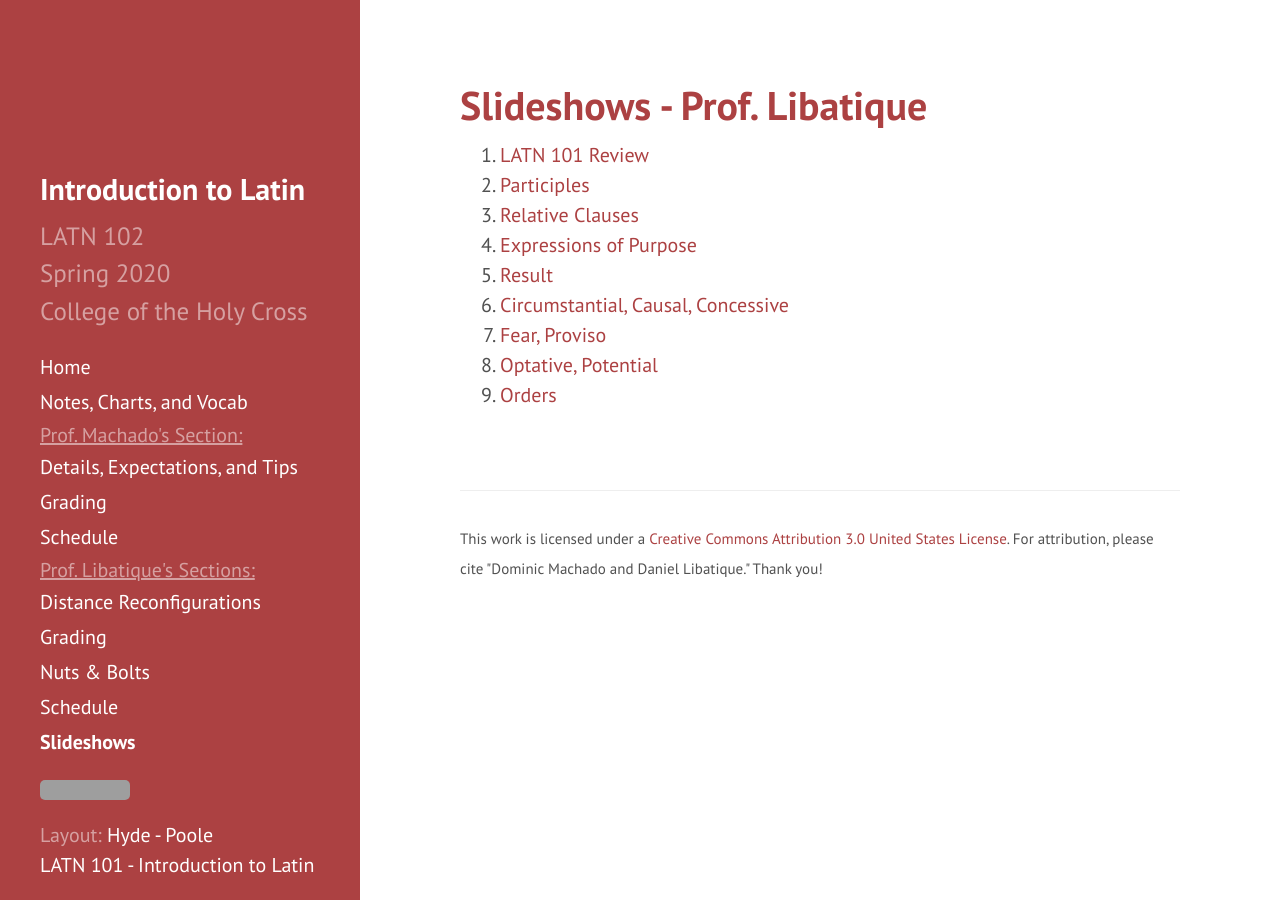
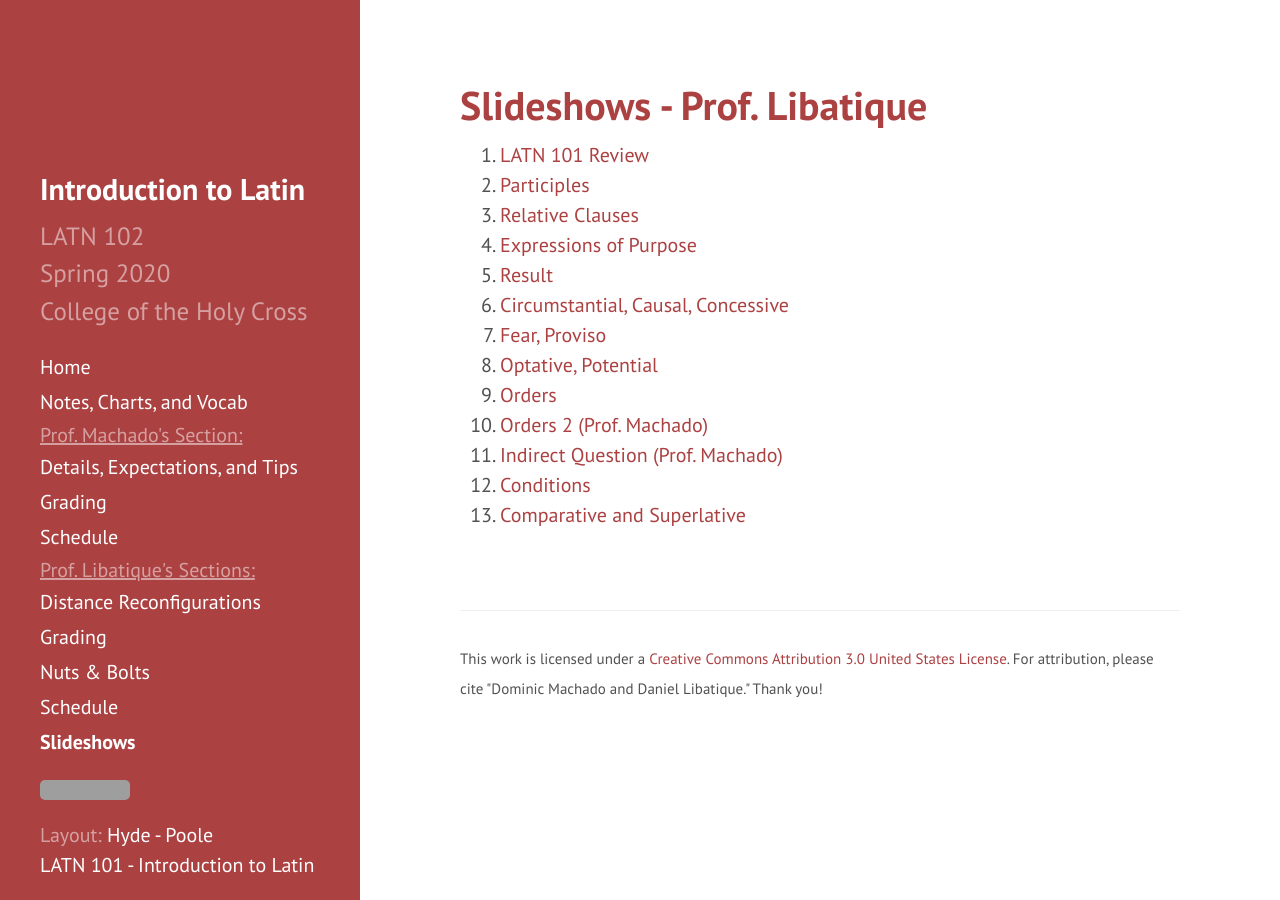
Before and after one commit to DLibatique/LATN102-S20, a Jekyll site: the page built from _pages/slideshows-DL.md, in a window 1280 px wide. Built offline with Jekyll 4.4.1, drawn with Linux system fonts in a browser that asks for light colours; grey boxes are pictures that could not be loaded.

Commit message:
added remaining slideshows for semester

```diff
--- a/_pages/slideshows-DL.md
+++ b/_pages/slideshows-DL.md
@@ -15,3 +15,7 @@ permalink: slideshows-DL
 7. [Fear, Proviso](https://docs.google.com/presentation/d/15VLm3qFn2ML6qeL9WyUtLJ4fJN8Vd18PUB1qMocsScU/edit?usp=sharing)
 8. [Optative, Potential](https://docs.google.com/presentation/d/1BrjazVe331mnbAaMZFHJGiNOPuaM9-5BSwFrBTitON4/edit?usp=sharing)
 9. [Orders](https://docs.google.com/presentation/d/1xcNNGWRZckOZWd4KtiJH5mYRjmXLYPi8ue7AcntNEfI/edit?usp=sharing)
+10. [Orders 2 (Prof. Machado)](https://docs.google.com/presentation/d/1jfcjXx9OJZMGm4HiSZgH2cj4X4jeJZoubo5h4jQ1DAI/edit?usp=sharing)
+11. [Indirect Question (Prof. Machado)](https://docs.google.com/presentation/d/1P7m4MFmqNirV6WQQMdzZNQWGFNhcsY2n5vbW1htUBh0/edit?usp=sharing)
+12. [Conditions](https://docs.google.com/presentation/d/1QrLEMELdIgimIBsoIJEHlArMcZiJ_VskFuaqo3W0Rwo/edit?usp=sharing)
+13. [Comparative and Superlative](https://docs.google.com/presentation/d/1YqXqfE2QUyU1Td7bpxev2GjxfUDHHif6s1wnHHgjBz8/edit?usp=sharing)
```
